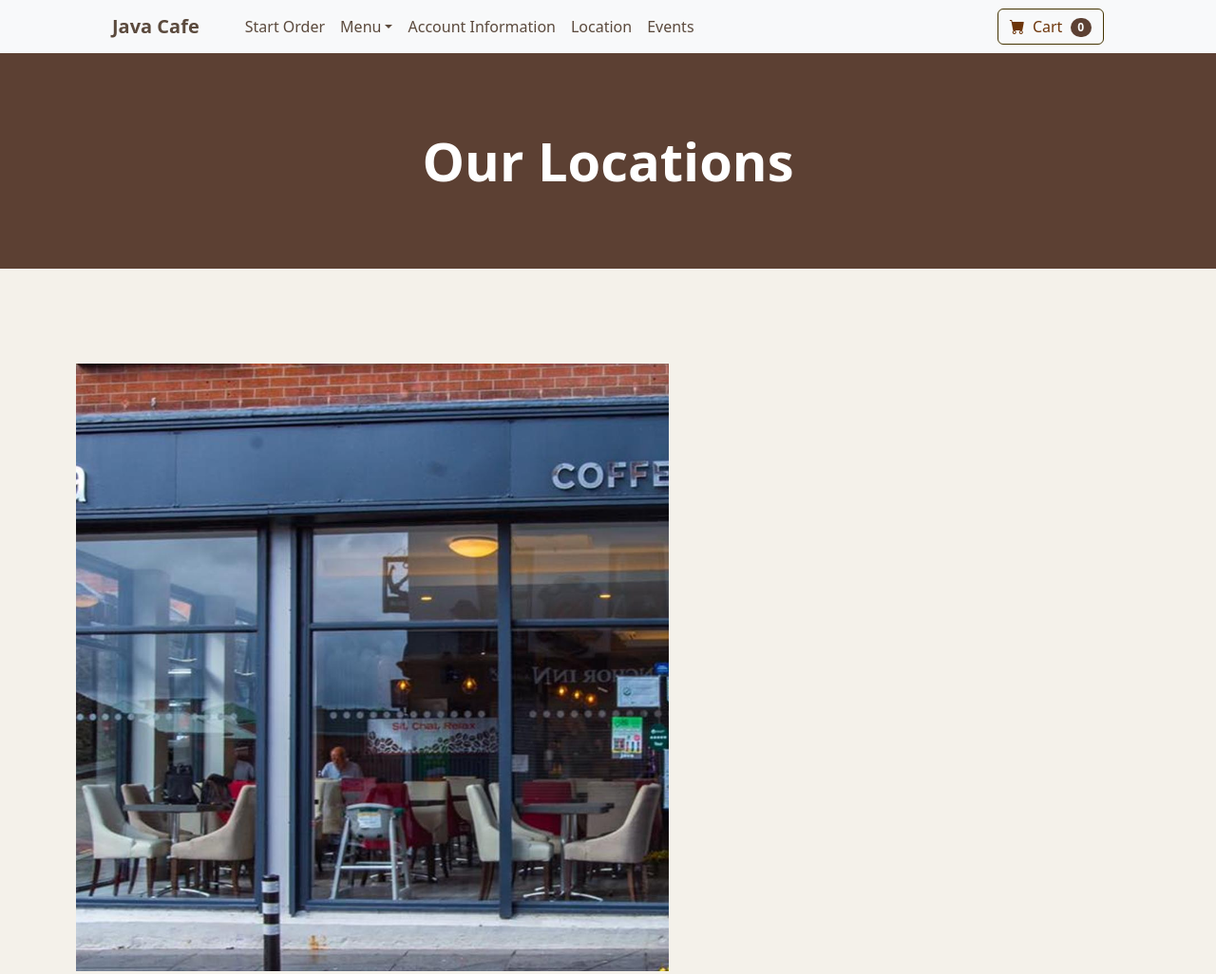
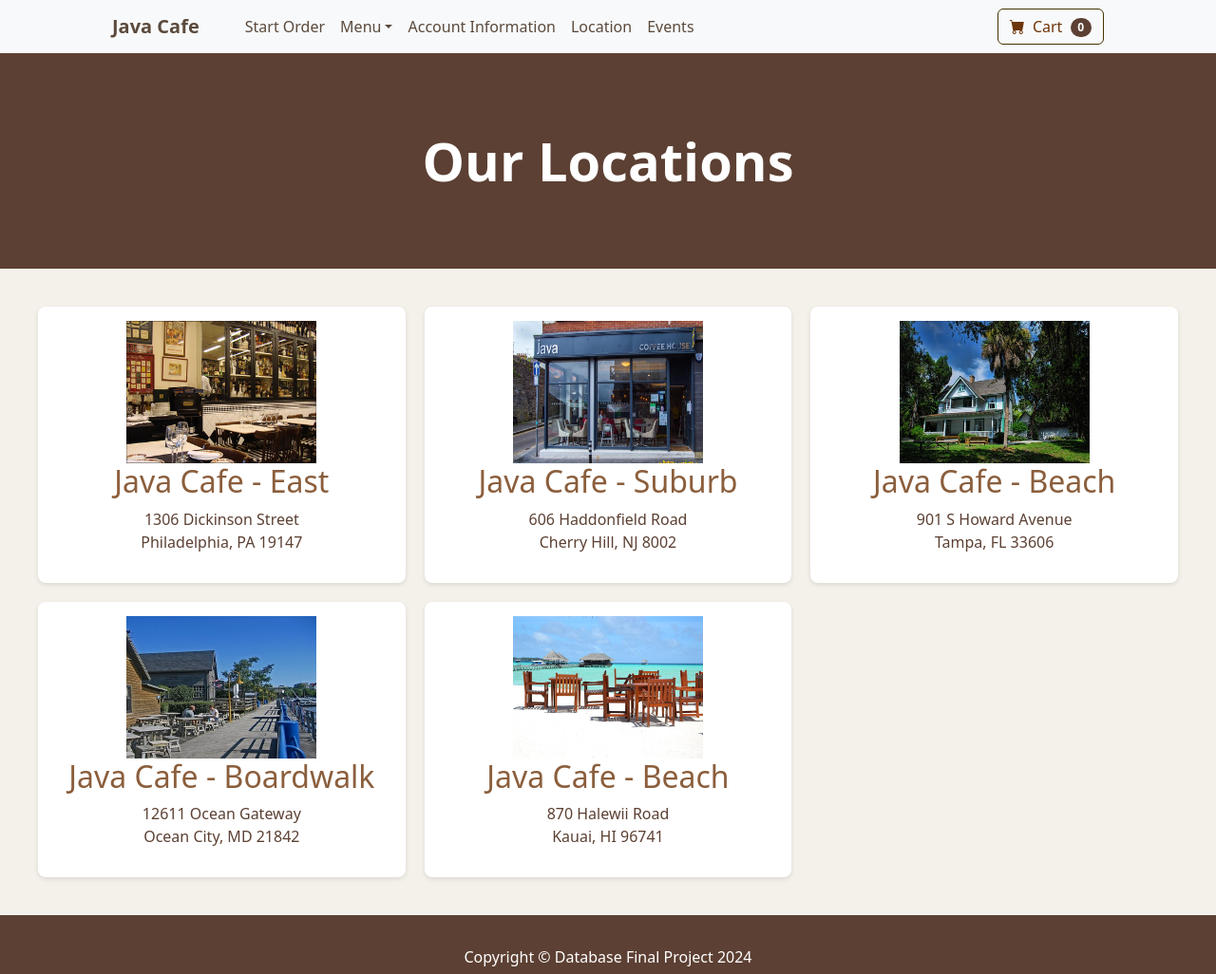
Before and after one commit to britt-klose/DBFinalProject, a website: page DBFinalProject/location.html in a window 1280 px wide. Shown: the top 1026 px of the page at 95% size. Drawn offline with nearby package versions, Linux system fonts and the light colour scheme.

Commit message:
location_images

```diff
--- a/DBFinalProject/location.html
+++ b/DBFinalProject/location.html
@@ -64,36 +64,37 @@
             </div>
         </header>
         <main>
-            <div class="image-container">
-                <img src="/img/itemimgs/download.jpg" alt="Java Cafe Interior">
-            </div>
             <section class="locations">
                 <!-- Location 1-->
                 <article class="location">
-                    <h2>Java Cafe - Downtown</h2>
+                    <img src="/img/locationimgs/Philadelphia.jpg" alt="Java Cafe Interior: Philadelphia" width="200" height="150">
+                    <h2>Java Cafe - East </h2>
                     <p>1306 Dickinson Street <br> Philadelphia, PA 19147 </p>
                 </article>
 
                 <!-- Location 2-->
                 <article class="location">
+                    <img src="/img/itemimgs/download.jpg" alt="Java Cafe Interior: New Jersey" width="200" height="150">
                     <h2>Java Cafe - Suburb </h2>
                     <p>606 Haddonfield Road <br> Cherry Hill, NJ 8002</p>
                 </article>
 
                 <!-- Location 3-->
                 <article class="location">
+                    <img src="/img/locationimgs/Florida.jpg" alt="Java Cafe Interior: Florida" width="200" height="150">
                     <h2>Java Cafe - Beach</h2>
                     <p>901 S Howard Avenue <br> Tampa, FL 33606</p>
                 </article>
-
                 <!-- Location 4-->
                 <article class="location">
+                    <img src="/img/locationimgs/Maryland.jpg" alt="Java Cafe Interior: Maryland" width="200" height="150">
                     <h2>Java Cafe - Boardwalk</h2>
                     <p>12611 Ocean Gateway <br> Ocean City, MD 21842</p>
                 </article>
 
                 <!-- Location 5-->
                 <article class="location">
+                    <img src="/img/locationimgs/Hawaii.jpg" alt="Java Cafe Interior: Hawaii" width="200" height="150">
                     <h2>Java Cafe - Beach</h2>
                     <p>870 Halewii Road <br> Kauai, HI 96741</p>
                 </article>
```
Also changed, not shown: DBFinalProject/sandwiches.html (+5 -5 lines), img/locationimgs/Florida.jpg (added), img/locationimgs/Hawaii.jpg (added), img/locationimgs/Maryland.jpg (added), img/locationimgs/Philadelphia.jpg (added).
